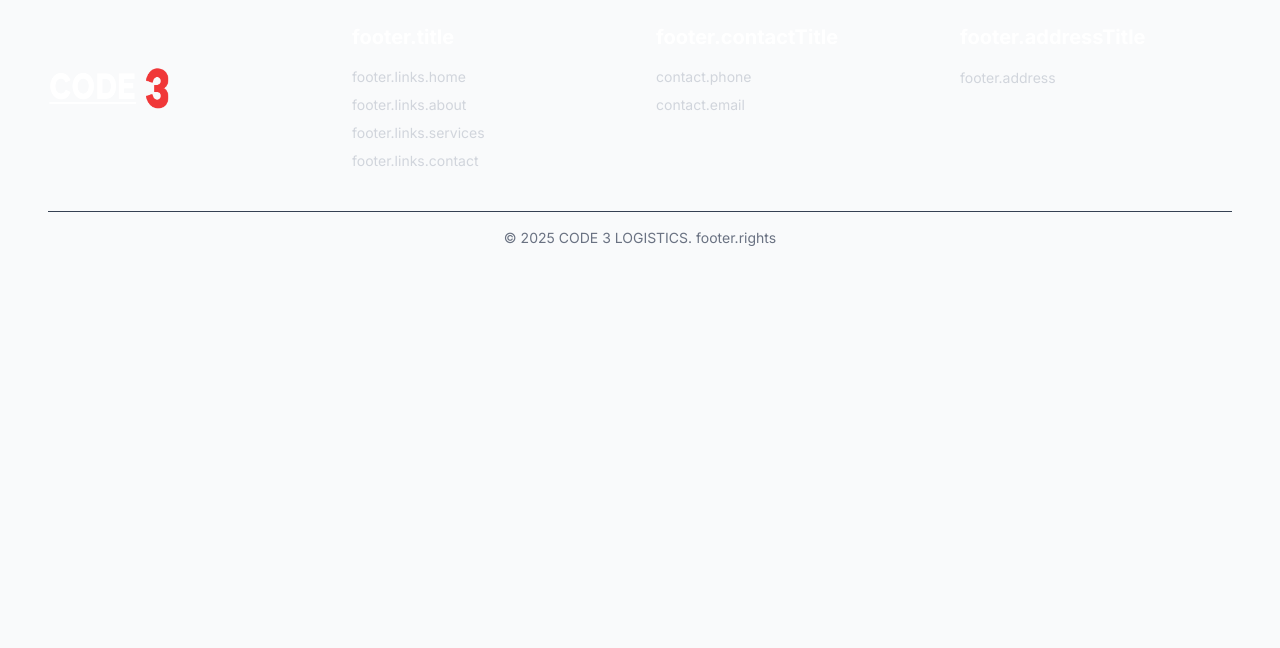
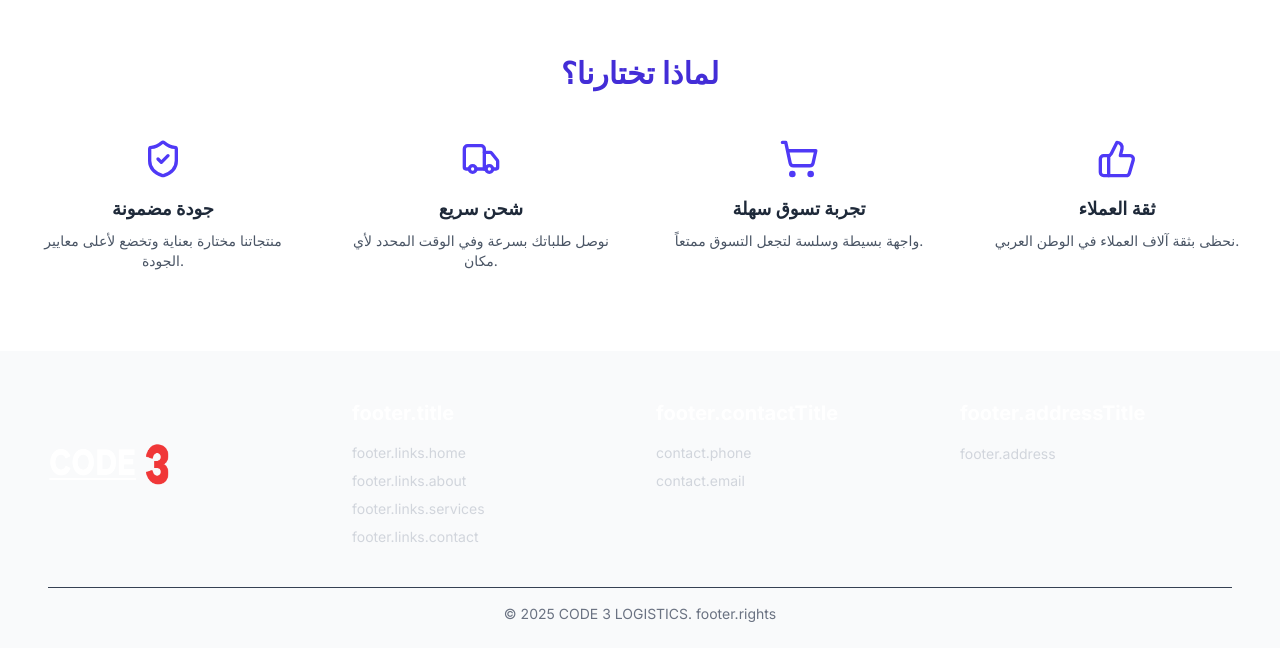
Before and after one commit to OmarElkeshen38/model-star, a React (Vite) app: page / in a window 1280 px wide. Shown: the part 893-1541 px from the top of the page. Before the commit the page ends 1165 px from the top, so only its background shows below. Built offline with nearby package versions, Linux system fonts and the light colour scheme.

Commit message:
add features sections

```diff
--- /dev/null
+++ b/src/modules/HomePage/Features/Features.jsx
@@ -0,0 +1,63 @@
+import React from 'react';
+import { Link } from "react-router-dom";
+import { useTranslation } from "react-i18next";
+import { ShoppingCart, ShieldCheck, Truck, ThumbsUp } from "lucide-react";
+
+function Features() {
+
+    const { t } = useTranslation();
+
+    return (
+        <section className="py-20 bg-white">
+            <div className="container mx-auto px-6">
+                <h2 className="text-3xl font-bold text-center mb-12 text-indigo-700">
+                    {t("home.features.title", "لماذا تختارنا؟")}
+                </h2>
+
+                <div className="grid md:grid-cols-4 gap-10 text-center">
+                    <div>
+                        <ShieldCheck className="mx-auto text-indigo-600" size={40} />
+                        <h3 className="mt-4 text-lg font-semibold">
+                            {t("home.features.quality", "جودة مضمونة")}
+                        </h3>
+                        <p className="text-gray-600 text-sm mt-2">
+                            {t("home.features.qualityDesc", "منتجاتنا مختارة بعناية وتخضع لأعلى معايير الجودة.")}
+                        </p>
+                    </div>
+
+                    <div>
+                        <Truck className="mx-auto text-indigo-600" size={40} />
+                        <h3 className="mt-4 text-lg font-semibold">
+                            {t("home.features.delivery", "شحن سريع")}
+                        </h3>
+                        <p className="text-gray-600 text-sm mt-2">
+                            {t("home.features.deliveryDesc", "نوصل طلباتك بسرعة وفي الوقت المحدد لأي مكان.")}
+                        </p>
+                    </div>
+
+                    <div>
+                        <ShoppingCart className="mx-auto text-indigo-600" size={40} />
+                        <h3 className="mt-4 text-lg font-semibold">
+                            {t("home.features.easyShopping", "تجربة تسوق سهلة")}
+                        </h3>
+                        <p className="text-gray-600 text-sm mt-2">
+                            {t("home.features.easyShoppingDesc", "واجهة بسيطة وسلسة لتجعل التسوق ممتعاً.")}
+                        </p>
+                    </div>
+
+                    <div>
+                        <ThumbsUp className="mx-auto text-indigo-600" size={40} />
+                        <h3 className="mt-4 text-lg font-semibold">
+                            {t("home.features.trust", "ثقة العملاء")}
+                        </h3>
+                        <p className="text-gray-600 text-sm mt-2">
+                            {t("home.features.trustDesc", "نحظى بثقة آلاف العملاء في الوطن العربي.")}
+                        </p>
+                    </div>
+                </div>
+            </div>
+        </section>
+    )
+}
+
+export default Features
--- a/src/modules/HomePage/Header/Header.jsx
+++ b/src/modules/HomePage/Header/Header.jsx
@@ -10,8 +10,7 @@ function Header() {
   const { t, i18n } = useTranslation();
 
   return (
-    <div className="bg-gray-50 text-gray-800">
-      {/* Hero Section */}
+    <div className="bg-gray-100 text-gray-800">
       <section className="min-h-screen flex flex-col md:flex-row items-center justify-between container mx-auto px-6 py-16 gap-10">
         <div className="flex-1 space-y-6 text- ">
           <h1 className="text-4xl md:text-5xl font-bold leading-tight text-indigo-700">
--- a/src/modules/HomePage/Home/Home.jsx
+++ b/src/modules/HomePage/Home/Home.jsx
@@ -3,11 +3,13 @@ import Navbar from '../Navbar/Navbar'
 import Header from '../Header/Header'
 import Contact from '../Contact/Contact'
 import Footer from '../Footer/Footer'
+import Features from '../Features/Features'
 
 function Home() {
     return (
         <>
             <Header />
+            <Features />
             {/* <Contact /> */}
         </>
     )
```
